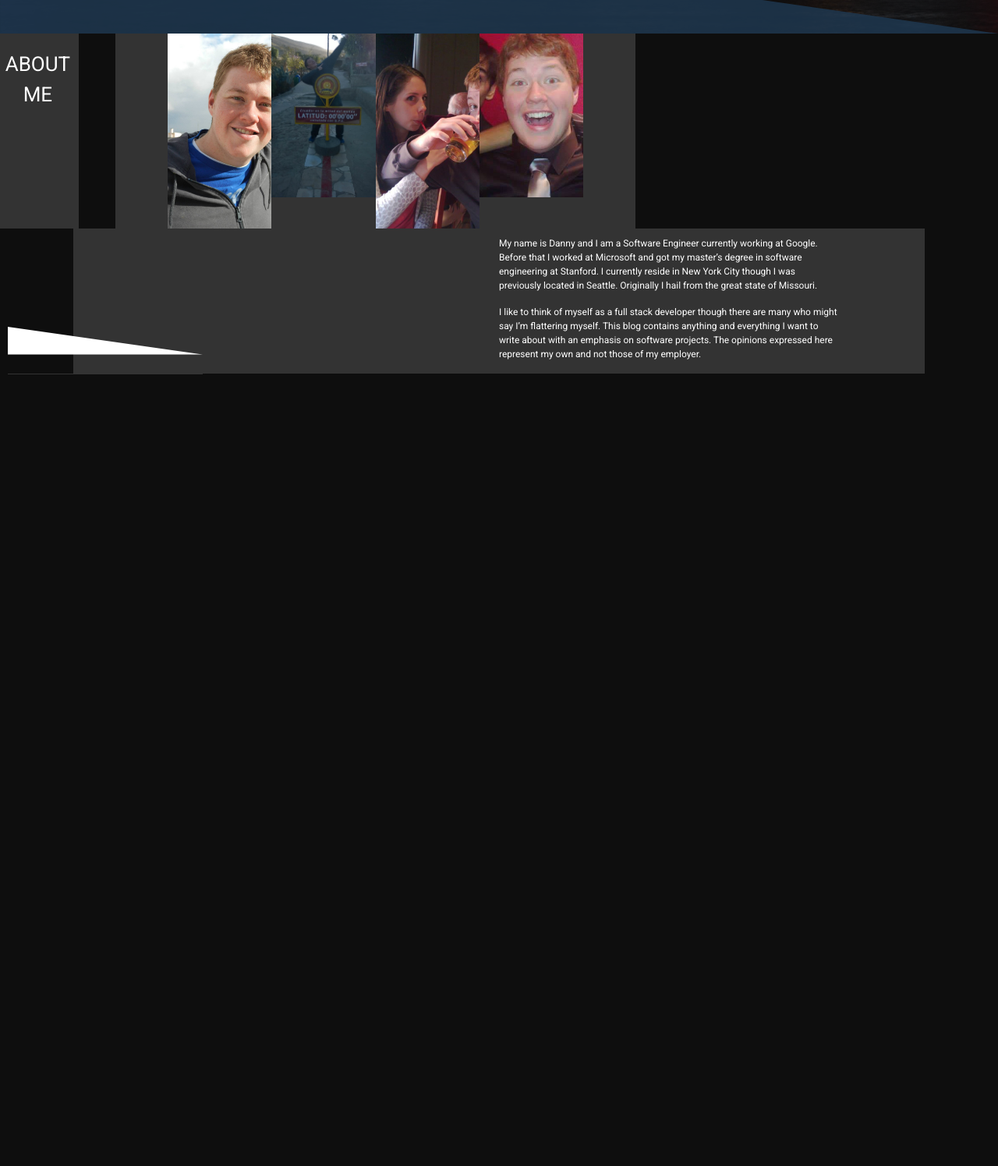
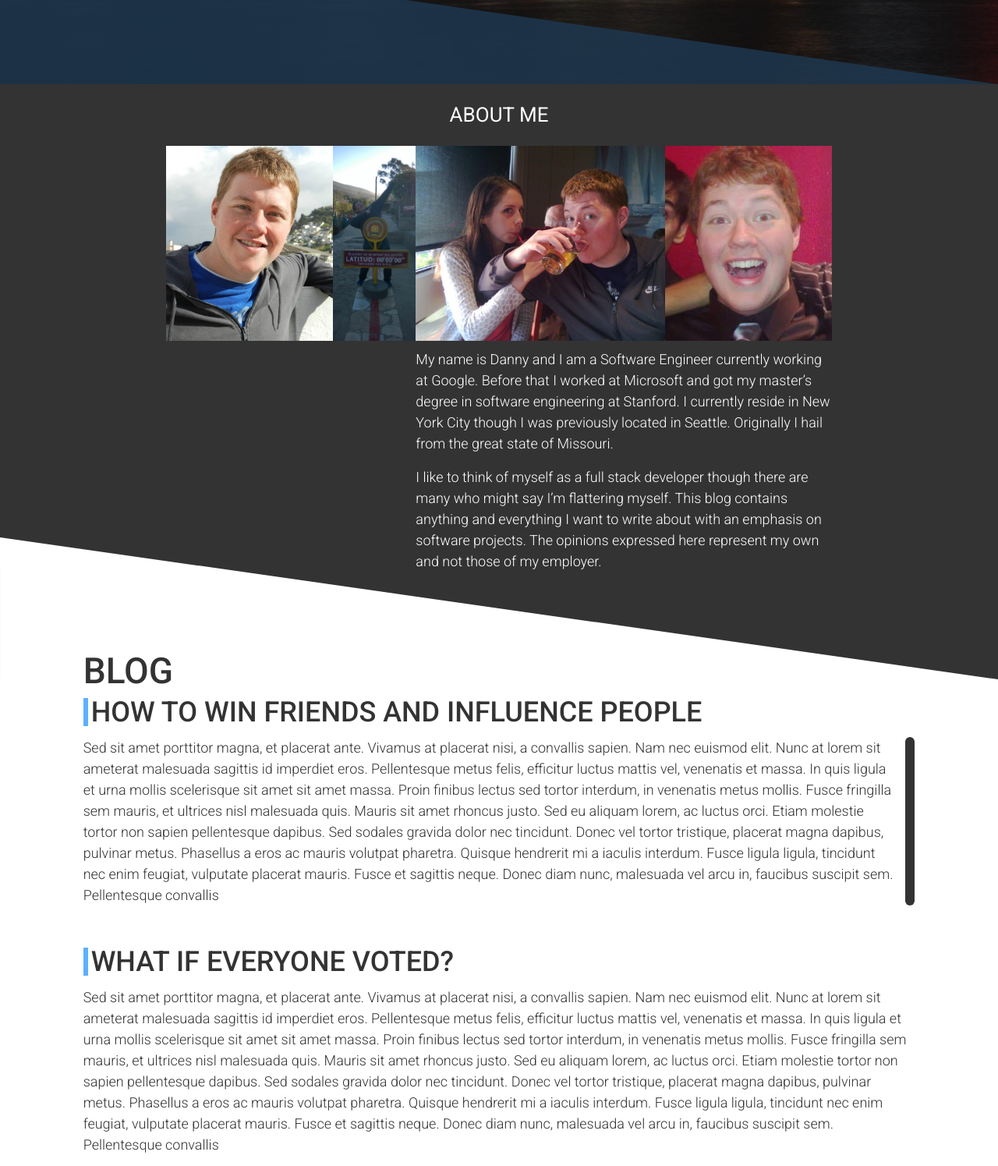
Before and after one commit to dannnnthemannnn/PersonalSite, a plain HTML site: page index.html in a window 1280 px wide. Shown: the part 673-2168 px from the top of the page at 78% size. Before the commit the page ends 1153 px from the top, so only its background shows below. Drawn offline with nearby package versions, Linux system fonts and the light colour scheme; a script that the page names is missing.

Commit message:
Add in blog section

```diff
--- a/index.html
+++ b/index.html
@@ -10,7 +10,7 @@
         crossorigin="anonymous"></script>
     <script src="https://maxcdn.bootstrapcdn.com/bootstrap/4.0.0-alpha.6/js/bootstrap.min.js" integrity="sha384-vBWWzlZJ8ea9aCX4pEW3rVHjgjt7zpkNpZk+02D9phzyeVkE+jo0ieGizqPLForn"
         crossorigin="anonymous"></script>
-    <link href="https://fonts.googleapis.com/css?family=Roboto:400" rel="stylesheet">
+    <link href="https://fonts.googleapis.com/css?family=Roboto:100,300,400,500,700,900" rel="stylesheet">
     <link rel="stylesheet" href="styles.css">
 </head>
 
@@ -45,26 +45,25 @@
                     </svg>
                 </div>
             </div>
+        </div>
         <div class="about-me row">
-                <div class="col-sm-1 margin"></div>
-                <div class="col-sm-10 title text-center">
+            <div class="col-sm-12 title text-center">
                 About me
             </div>
         </div>
         <div class="about-me row">
-                <div class="col-sm-1 margin"></div>
-                <div class="col-sm-1"></div>
+            <div class="col-sm-2"></div>
             <div class="col-sm-2 photos">
                 <div class="crop">
                     <img id="buenos" src="assets/danny2.jpg" />
                 </div>
             </div>
-                <div class="col-sm-2 photos">
+            <div class="col-sm-1 photos">
                 <div class="crop">
                     <img id="equator" src="assets/danny4.jpg" />
                 </div>
             </div>
-                <div class="col-sm-2 photos">
+            <div class="col-sm-3 photos">
                 <div class="crop">
                     <img id="lauren" src="assets/danny3.jpg" />
                 </div>
@@ -74,27 +73,85 @@
                     <img id="smile" src="assets/danny1.jpg" />
                 </div>
             </div>
-                <div class="col-sm-1"></div>
+            <div class="col-sm-2"></div>
         </div>
         <div class="about-me row">
-                <div class="col-sm-1 margin"></div>
             <div class="col-sm-5"></div>
-                <div class="description col-sm-4">
+            <div class="description col-sm-5">
                 <p>My name is Danny and I am a Software Engineer currently working at Google. Before that I worked at Microsoft
-                        and got my master’s degree in software engineering at Stanford. I currently reside in New York City
-                        though I was previously located in Seattle. Originally I hail from the great state of Missouri.</p>
-                    <p>I like to think of myself as a full stack developer though there are many who might say I’m flattering
-                        myself. This blog contains anything and everything I want to write about with an emphasis on software
-                        projects. The opinions expressed here represent my own and not those of my employer.</p>
+                    and got my master’s degree in software engineering at Stanford. I currently reside in New York City though
+                    I was previously located in Seattle. Originally I hail from the great state of Missouri.</p>
+                <p>I like to think of myself as a full stack developer though there are many who might say I’m flattering myself.
+                    This blog contains anything and everything I want to write about with an emphasis on software projects.
+                    The opinions expressed here represent my own and not those of my employer.</p>
             </div>
-                <div class="col-sm-1"></div>
+            <div class="col-sm-2"></div>
         </div>
-            <div class="about-me row">
-                <div class="col-sm-1 margin"></div>
-                <div class="col-sm-10 no-padding">
+        <div class="blog-triangle row">
+            <div class="col-sm-12 no-padding">
                 <svg xmlns="http://www.w3.org/2000/svg" version="1.1" viewbox=" 0 0 668 95" class="img-overlay">
                     <polygon points="0,0 668,95 0,95" />
                 </svg>
+            </div>
+        </div>
+        <div class="blog blog-header row">
+            <div class="col-sm-1"></div>
+            <div class="col-sm-10 title">
+                Blog
+            </div>
+        </div>
+
+        <div class="blog row">
+            <div class="col-sm-1"></div>
+            <div class="col-sm-10 heading">
+                <div class="decoration"></div>
+                <div>
+                    How to win friends and influence people
+                </div>
+            </div>
+        </div>
+
+        <div class="blog row">
+            <div class="col-sm-1"></div>
+            <div class="col-sm-10 content">
+                <div>
+                    Sed sit amet porttitor magna, et placerat ante. Vivamus at placerat nisi, a convallis sapien. Nam nec euismod elit. Nunc
+                    at lorem sit ameterat malesuada sagittis id imperdiet eros. Pellentesque metus felis, efficitur luctus
+                    mattis vel, venenatis et massa. In quis ligula et urna mollis scelerisque sit amet sit amet massa. Proin
+                    finibus lectus sed tortor interdum, in venenatis metus mollis. Fusce fringilla sem mauris, et ultrices
+                    nisl malesuada quis. Mauris sit amet rhoncus justo. Sed eu aliquam lorem, ac luctus orci. Etiam molestie
+                    tortor non sapien pellentesque dapibus. Sed sodales gravida dolor nec tincidunt. Donec vel tortor tristique,
+                    placerat magna dapibus, pulvinar metus. Phasellus a eros ac mauris volutpat pharetra. Quisque hendrerit
+                    mi a iaculis interdum. Fusce ligula ligula, tincidunt nec enim feugiat, vulputate placerat mauris. Fusce
+                    et sagittis neque. Donec diam nunc, malesuada vel arcu in, faucibus suscipit sem. Pellentesque convallis
+                </div>
+                <div class="decoration"></div>
+            </div>
+        </div>
+
+        <div class="blog row">
+            <div class="col-sm-1"></div>
+            <div class="col-sm-10 heading second">
+                <div class="decoration"></div>
+                <div>
+                    What if everyone voted?
+                </div>
+            </div>
+        </div>
+
+        <div class="blog row">
+            <div class="col-sm-1"></div>
+            <div class="col-sm-10 content">
+                <div>
+                    Sed sit amet porttitor magna, et placerat ante. Vivamus at placerat nisi, a convallis sapien. Nam nec euismod elit. Nunc
+                    at lorem sit ameterat malesuada sagittis id imperdiet eros. Pellentesque metus felis, efficitur luctus
+                    mattis vel, venenatis et massa. In quis ligula et urna mollis scelerisque sit amet sit amet massa. Proin
+                    finibus lectus sed tortor interdum, in venenatis metus mollis. Fusce fringilla sem mauris, et ultrices
+                    nisl malesuada quis. Mauris sit amet rhoncus justo. Sed eu aliquam lorem, ac luctus orci. Etiam molestie
+                    tortor non sapien pellentesque dapibus. Sed sodales gravida dolor nec tincidunt. Donec vel tortor tristique,
+                    placerat magna dapibus, pulvinar metus. Phasellus a eros ac mauris volutpat pharetra. Quisque hendrerit
+                    mi a iaculis interdum. Fusce ligula ligula, tincidunt nec enim feugiat, vulputate placerat mauris. Fusce
+                    et sagittis neque. Donec diam nunc, malesuada vel arcu in, faucibus suscipit sem. Pellentesque convallis
                 </div>
             </div>
         </div>
--- a/styles.css
+++ b/styles.css
@@ -13,7 +13,7 @@ div.title {
 
 .header {
     z-index: 1;
-    margin-top: 185px;
+    margin-top: 250px;
     display: inline-block;
 }
 
@@ -22,6 +22,8 @@ div.title {
     font-weight: bold;
     font-size: 72px;
     line-height: 1;
+    font-family: 'Roboto', sans-serif;
+    letter-spacing: 0.02em;
 }
 
 .header .subtitle {
@@ -29,7 +31,8 @@ div.title {
     color:white;
     text-align: right;
     font-size: 18px;
-    font-weight: bold;
+    font-weight: 400;
+    letter-spacing: 0.06em;
 }
 
 .header .subtitle .emphasis {
@@ -40,9 +43,9 @@ div.title {
     content: '';
     display: block;
     position: absolute;
-    top: -30%;
-    left: -10%;
-    width: 130%;
+    top: -20%;
+    left: -20%;
+    width: 140%;
     z-index: -2;
     opacity: 0.4;
 }
@@ -61,7 +64,8 @@ div.title {
 
 .title .toolbar {
     font-size: 20px;
-    margin: 150px 150px 0 150px;
+    margin: 150px 200px 0 200px;
+    letter-spacing: 0.05em;
 }
 
 .title .toolbar a {
@@ -102,43 +106,28 @@ div.title {
 .about-me .photos {
     white-space: nowrap;
     display: inline-block;
+    height: 250px;
+    overflow: hidden;
 }
 
 .about-me .photos img {
-    display: block;
-    float: left;
-    height: 100%;
-}
-
-.about-me .photos .crop {
     height: 250px;
-    overflow: hidden;
-    float: left;
-}
-
-.about-me .photos .crop img#buenos {
-    margin-left: 0px;
-}
-
-.about-me .photos .crop img#lauren {
-    margin-left: -135px;
-}
-
-.about-me .photos .crop img#equator {
-    margin-top: -40px;
-}
-
-.about-me .photos .crop img#smile {
-    margin-top: -40px;
+    width: 100%;
+    object-fit: cover;
 }
 
 .about-me .description {
     text-align: left;
-    font-size: 12px;
+    font-size: 18px;
     padding-top: 10px;
+    font-weight: 300;
 }
 
-.about-me .img-overlay {
+.blog-triangle div {
+    background-color: #333333;
+}
+
+.blog-triangle .img-overlay {
     z-index: 0;
     margin-top: -60px;
     display: block;
@@ -146,7 +135,7 @@ div.title {
     left: 0;
 }
 
-.about-me .img-overlay polygon {
+.blog-triangle .img-overlay polygon {
     fill: white;
 }
 
@@ -154,3 +143,52 @@ div.title {
     padding-left: 0;
     padding-right: 0;
 }
+
+.blog-header {
+    margin-top: -45px;
+}
+
+.blog {
+    background-color: white;
+    color: #333333;
+}
+
+.blog .title {
+    text-transform: uppercase;
+    font-size: 46px;
+    padding: 0;
+    font-weight: 500;
+}
+
+.blog .heading {
+    text-transform: uppercase;
+    font-size: 36px;
+    padding: 0;
+    font-weight: 500;
+    line-height: 1;
+    display: flex;
+}
+
+.blog .heading .decoration {
+    width: 6px;
+    background-color: #5cb0ff;
+    margin-right: 4px;
+}
+
+.blog .content {
+    display: flex;
+    font-size: 18px;
+    font-weight: 300;
+    padding: 14px 0;
+}
+
+.blog .content .decoration {
+    width: 90px;
+    background-color: #333333;
+    margin-left: 8px;
+    border-radius: 20px;
+}
+
+.blog .second  {
+    margin-top: 40px;
+}
```
Lines whose indentation alone changed are shown as unchanged.
